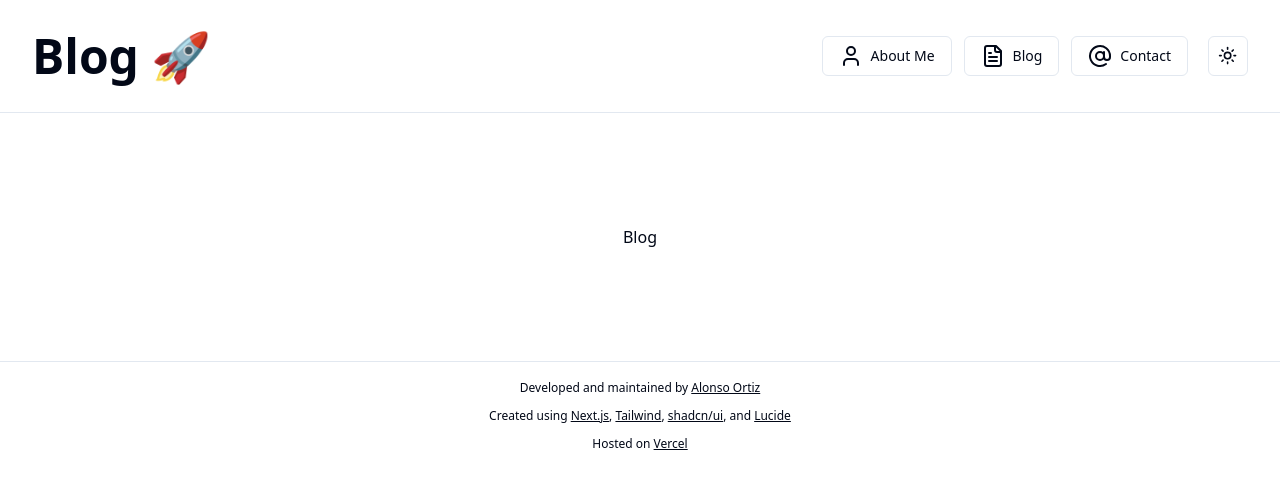
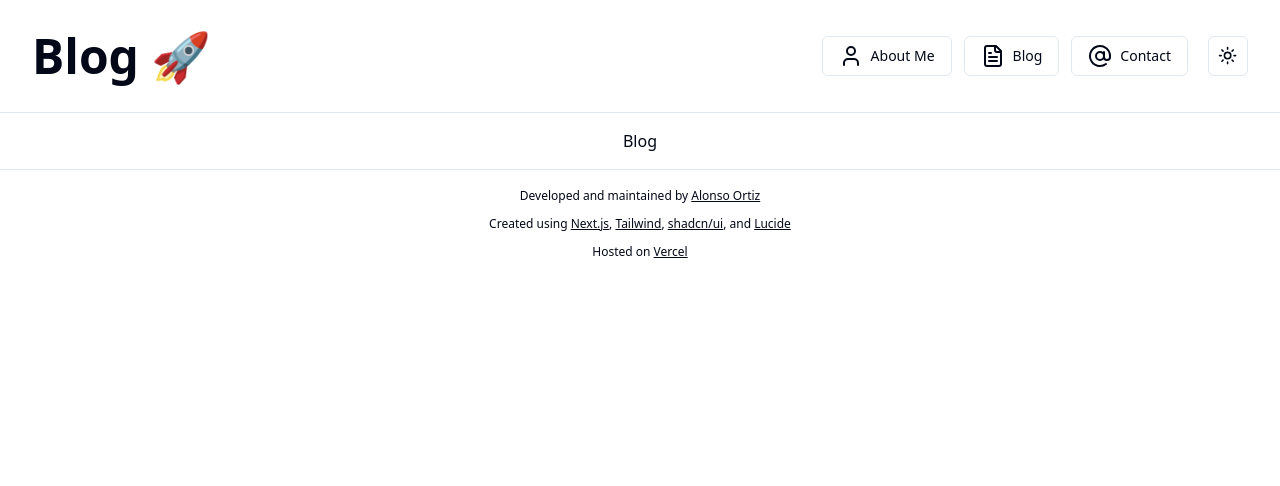
Before and after one commit to alonso-ov/my-website, a Next.js app: page /blog in a window 1280 px wide. Shown: the top 486 px of the page. Built offline with nearby package versions, Linux system fonts and the light colour scheme.

Commit message:
Reduced page redundancy by updating root layout

```diff
--- a/app/blog/page.tsx
+++ b/app/blog/page.tsx
@@ -1,8 +1,7 @@
-
-export default function Blog() {
-    return (
-      <main className="flex min-h-full flex-col items-center justify-between p-24">
+export default function BlogPage() {
+  return (
+    <>
       Blog
-      </main>
-    )
-  }
+    </>
+  )
+}
--- a/app/contact/page.tsx
+++ b/app/contact/page.tsx
@@ -2,23 +2,23 @@ import ContactForm from "@/components/contact-form";
 import { Linkedin, Github } from "lucide-react";
 import Link from 'next/link';
 
-export default function Blog() {
+export default function ContactPage() {
   return (
-    <main className="flex flex-col items-center justify-between min-h-full p-4">
+    <>
       <h1 className="py-8 text-4xl font-bold text-center">Feel free to Connect!</h1>
       <div className="flex flex-col space-y-8 sm:space-y-0 sm:flex-row sm:space-x-8">
         <Link href="https://www.linkedin.com/in/alonso-ov/">
-          <Linkedin size={42}/>
+          <Linkedin size={42} />
         </Link>
         <Link href="https://github.com/alonso-ov">
-          <Github size={42}/>
+          <Github size={42} />
         </Link>
       </div>
-      <span className="border-b w-2/3 sm:w-1/3 my-12"></span>
+      <span className="w-2/3 my-12 border-b sm:w-1/3"></span>
       <h1 className="py-8 text-4xl font-bold text-center">Message Form</h1>
       <div>
         <ContactForm />
       </div>
-    </main>
+    </>
   )
 }
--- a/app/layout.tsx
+++ b/app/layout.tsx
@@ -34,9 +34,9 @@ export default function RootLayout({
           disableTransitionOnChange
         >
           <NavBar />
-          <div className="my-4">
+          <main className="flex flex-col items-center justify-between min-h-full p-4">
             {children}
-          </div>
+          </main>
           <Footer />
         </ThemeProvider></body>
     </html>
```
